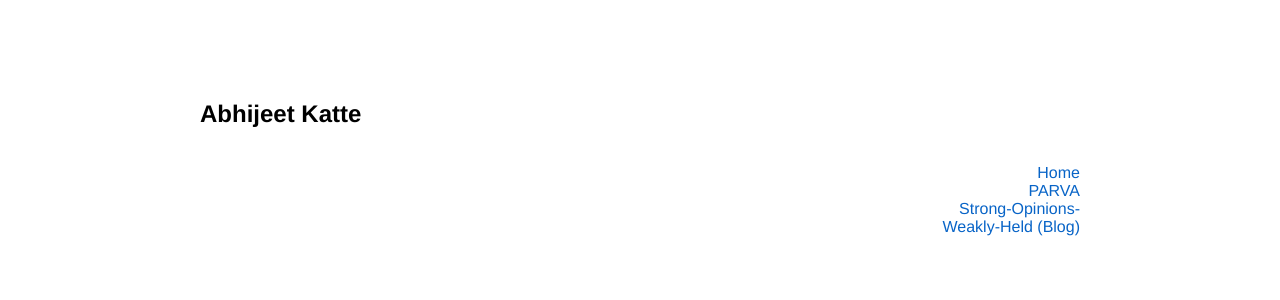
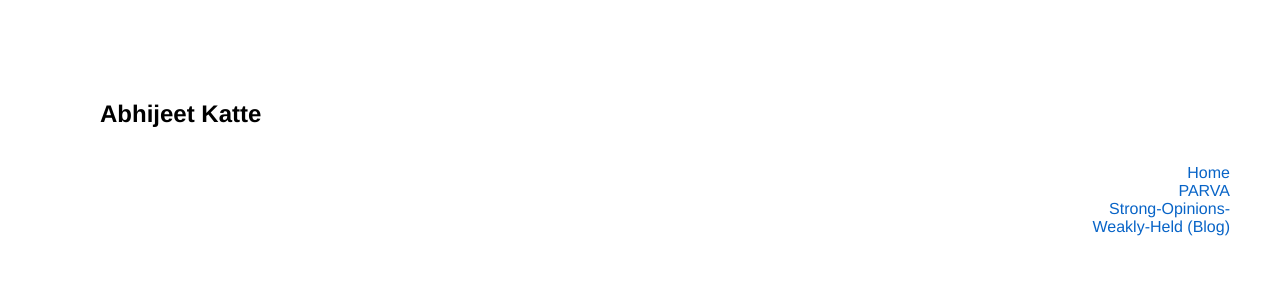
Before and after one commit to AbhiK24/abhik24.github.io, a Jekyll site: the page built from index.html, in a window 1280 px wide. Shown: the top 300 px of the page. Built offline with Jekyll 4.4.1, drawn with Linux system fonts in a browser that asks for light colours.

Commit message:
Update main.css

```diff
--- a/css/main.css
+++ b/css/main.css
@@ -2,8 +2,8 @@ body {
     margin: auto;
     width: 100;
     margin-top: 100px;
-    margin-left: 200px;
-    margin-right: 200px;
+    margin-left: 100px;
+    margin-right: 50px;
     margin-bottom: 150px;
 }
 nav ul, footer ul {
```
